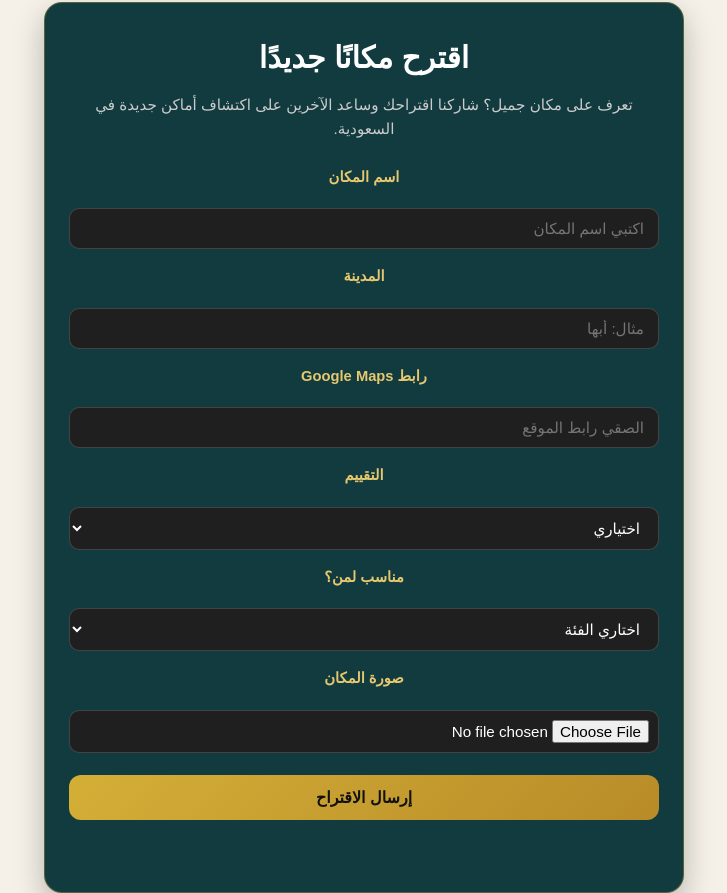
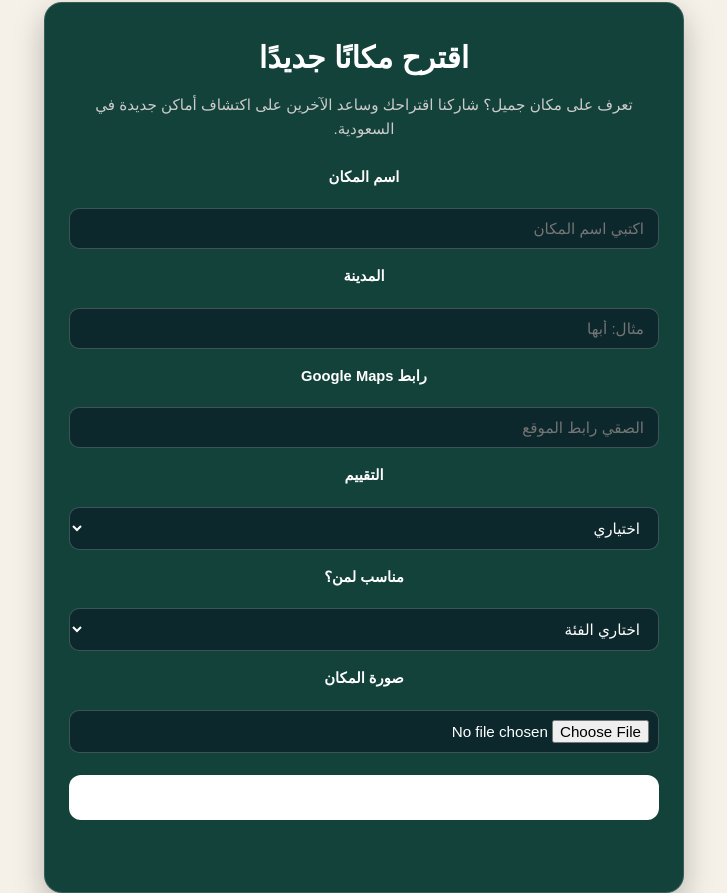
Before and after one commit to arwaalshahrani507-cpu/wain-nrooh, a plain HTML site: page index.html in a window 1280 px wide. Shown: the part 5163-6056 px from the top of the page, without its empty margins (276-1003 px from the left). Drawn offline with Linux system fonts and the light colour scheme; a script that the page names is missing.

Commit message:
Add website CSS

```diff
--- a/style.css
+++ b/style.css
@@ -314,9 +314,9 @@ header h1 {
 .suggest-container {
   width: 100%;
   max-width: 640px;
-  background: #123B40;
+  background: #13423b;
   color: #f5f5f5;
-  border: 1px solid rgba(212, 175, 55, 0.35);
+  border: 1px solid rgba(255, 255, 255, 0.15);
   border-radius: 18px;
   padding: 28px 24px;
   box-shadow: 0 12px 30px rgba(0, 0, 0, 0.25);
@@ -347,10 +347,10 @@ header h1 {
 }
 
 .suggest-container label {
-  display: block;
+  display: black;
   font-weight: 600;
   font-size: 0.92rem;
-  color: #e6c86e;
+  color: #ffffff;
   margin-bottom: 4px;
 }
 
@@ -362,8 +362,8 @@ header h1 {
   width: 100%;
   padding: 11px 14px;
   border-radius: 10px;
-  border: 1px solid rgba(255, 255, 255, 0.16);
-  background: #1f1f1f;
+  border: 1px solid rgba(255, 255, 255, 0.2);
+  background: #0c282c;
   color: #ffffff;
   font-family: inherit;
   font-size: 0.95rem;
@@ -375,8 +375,8 @@ header h1 {
 .suggest-container input:focus,
 .suggest-container select:focus,
 .suggest-container textarea:focus {
-  border-color: #d4af37;
-  box-shadow: 0 0 0 3px rgba(212, 175, 55, 0.18);
+  border-color: #ffffff;
+  box-shadow: 0 0 0 3px rgba(255, 255, 255, 0.18);
 }
 
 .suggest-container input[type="file"] {
@@ -390,8 +390,8 @@ header h1 {
   padding: 13px 18px;
   border: none;
   border-radius: 12px;
-  background: linear-gradient(135deg, #d4af37, #b88b28);
-  color: #111111;
+  background: #ffffff;
+  color: #ffffff;
   font-family: inherit;
   font-size: 1rem;
   font-weight: 700;
```
